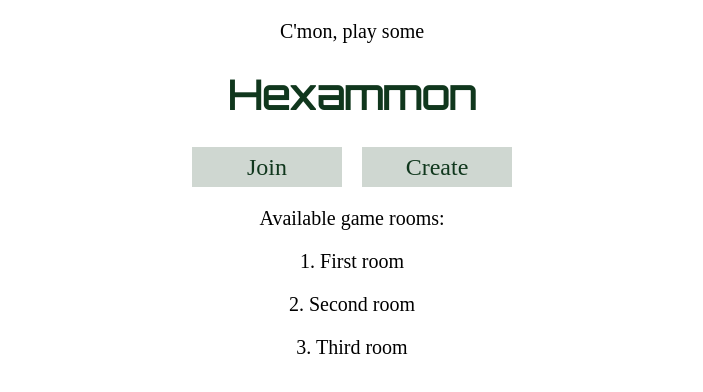
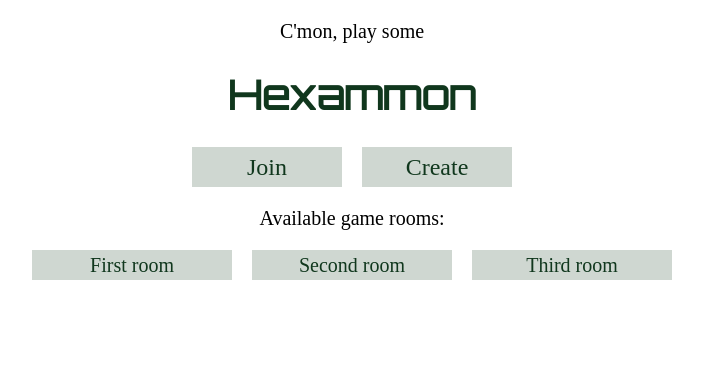
Before and after one commit to hexammon/HexammonClient, an Angular app: page /threshold in a window 1280 px wide. Shown: the top 392 px of the page, without its empty margins (288-991 px from the left). Built offline with nearby package versions, Linux system fonts and the light colour scheme.

Commit message:
Stub rooms generation

```diff
--- a/src/app/components/thrashold/threshold.css
+++ b/src/app/components/thrashold/threshold.css
@@ -0,0 +1,16 @@
+.rooms a {
+    color: rgba(16, 55, 29, 1);
+    display: inline-block;
+    width: 200px;
+    margin-left: 10px;
+    margin-right: 10px;
+    margin-top: 0;
+    background-color: rgba(16, 55, 29, 0.2);
+    height: 30px;
+    line-height: 30px;
+    text-decoration: none;
+}
+
+.rooms a:hover {
+    background-color: rgba(16, 55, 29, 0.3);
+}
--- a/src/app/components/thrashold/threshold.html
+++ b/src/app/components/thrashold/threshold.html
@@ -1,4 +1,4 @@
-<div class="center">
+<div class="center rooms">
     <p>Available game rooms:</p>
-    <p *ngFor="let room of rooms;let index = index">{{ index + 1 + '. ' + room }}</p>
+    <a *ngFor="let room of rooms" routerLink="/game">{{ room }}</a>
 </div>
--- a/src/app/routing.module.ts
+++ b/src/app/routing.module.ts
@@ -4,7 +4,6 @@ import { GridComponent } from "./components/grid/grid.component";
 import { ThresholdComponent } from "./components/thrashold/threshold.component";
 
 const routes: Routes = [
-    { path: '', redirectTo: '/threshold', pathMatch: 'full' },
     { path: 'threshold', component: ThresholdComponent },
     { path: 'game', component: GridComponent },
 ];
```
